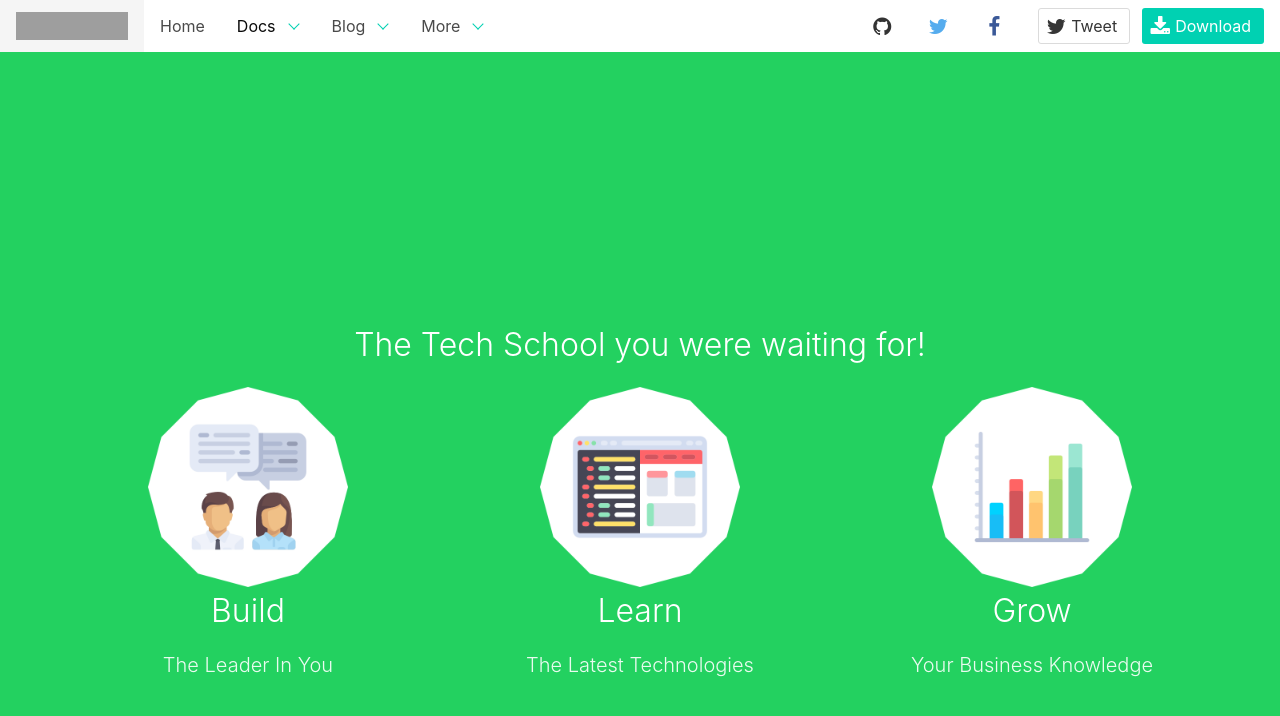
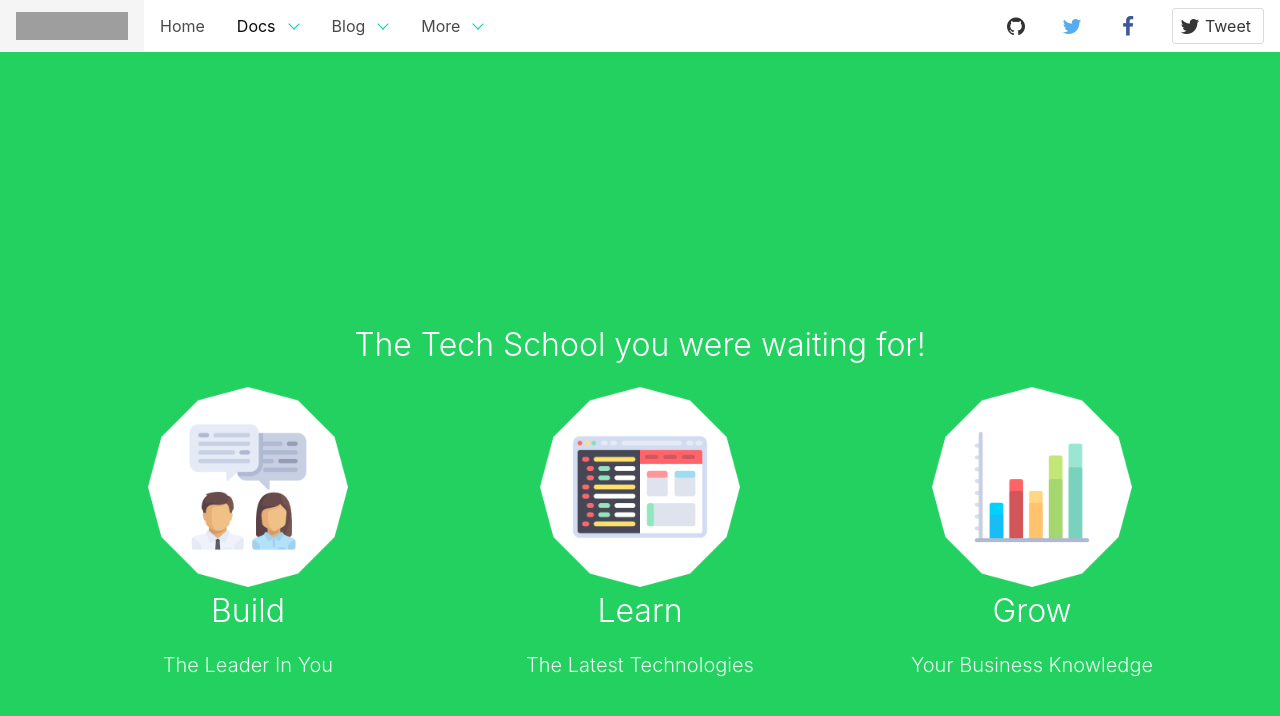
Before and after one commit to LuxembourgTechSchool/luxembourgtechschool.github.io, a Jekyll site: the page built from index.html, in a window 1280 px wide and 900 px high. Shown: the top 716 px of the window. Built offline with Jekyll 4.4.1, drawn with Linux system fonts in a browser that asks for light colours; comment, search, counter and statistics services are not loaded; grey boxes are pictures that could not be loaded.

Commit message:
Update right navigation bar

```diff
--- a/_includes/header.html
+++ b/_includes/header.html
@@ -182,23 +182,16 @@
                 class="button"
                 data-social-network="Twitter"
                 data-social-action="tweet"
-                data-social-target="http://bulma.io"
+                data-social-target="http://www.techschool.lu"
                 target="_blank"
-                href="https://twitter.com/intent/tweet?text=Bulma: a modern CSS framework based on Flexbox&url=http://bulma.io&via=jgthms">
+                href="https://twitter.com/intent/tweet?text=The Luxembourg Tech School. Building the next Digital Leaders!&url=http://www.techschool.lu&via=LuxTechSchool">
                 <span class="icon">
                   <i class="fa fa-twitter"></i>
                 </span>
                 <span>Tweet</span>
               </a>
             </p>
-            <p class="control">
-              <a class="button is-primary" href="https://github.com/jgthms/bulma/archive/0.4.3.zip">
-                <span class="icon">
-                  <i class="fa fa-download"></i>
-                </span>
-                <span>Download</span>
-              </a>
-            </p>
+
           </div>
         </div>
       </div>
```
